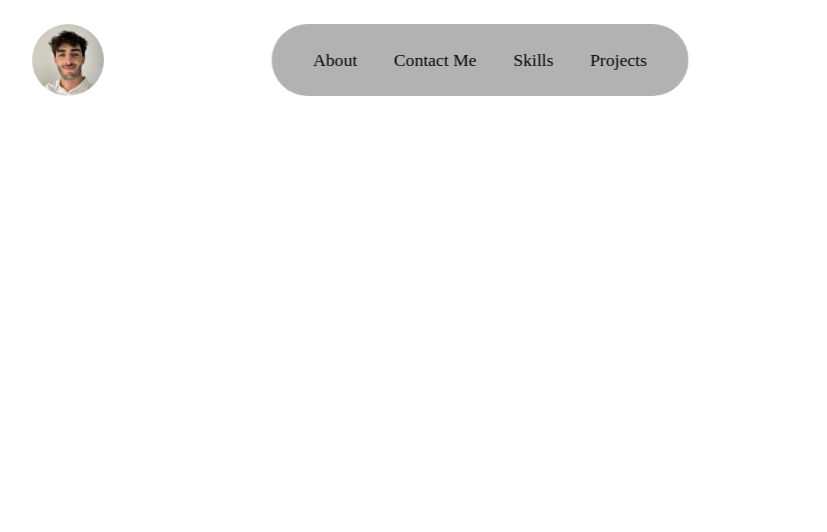
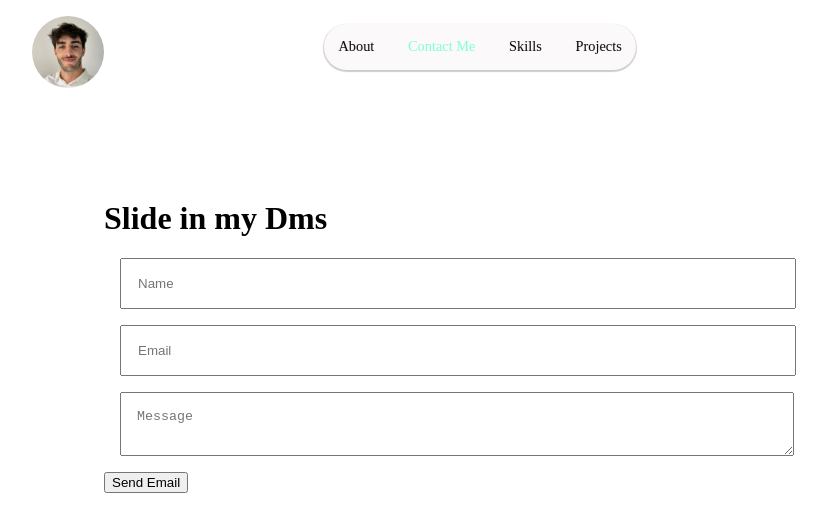
Before and after one commit to agusbarrionuevo2/Portfolio, a React (Vite) app: page /ContactMe in a window 1280 px wide. Shown: the top 532 px of the page, without its empty margins (160-987 px from the left). Built offline with nearby package versions, Linux system fonts and the light colour scheme.

Commit message:
Contact and About component basic structure

```diff
--- /dev/null
+++ b/src/About/About.css
@@ -0,0 +1,3 @@
+.about {
+	margin: 15%;
+}
--- a/src/About/About.jsx
+++ b/src/About/About.jsx
@@ -1,6 +1,10 @@
+import './About.css'
 export default function About () {
 	return(
-		<>
-		</>
+		<div className='about'>
+			<h1>Full-Stack Developer</h1>
+			<h2>I'm Agustin Barrionuevo, a Full-Stack Developer and Business student based in Argentina. </h2>
+			<p>Lorem ipsum dolor sit amet, consectetur adipisicing elit. Rem nostrum ex excepturi ad animi voluptates, quos earum iure molestiae accusantium reprehenderit, voluptate mollitia. Libero, et quo delectus magni soluta quod! Lorem ipsum, dolor sit amet consectetur adipisicing elit. Vel non cupiditate, impedit veritatis necessitatibus culpa consequatur excepturi obcaecati molestiae officia soluta, repellat deleniti tenetur modi quidem minima, corporis aut voluptas!</p>
+		</div>
 	)
 }
--- a/src/App.jsx
+++ b/src/App.jsx
@@ -14,7 +14,7 @@ function App() {
       <Route exact path='About' Component={About}/>
       <Route exact path='Skills' Component={Skills}/>
       <Route exact path='Projects' Component={Projects}/>
-      <Route exact path='ConctactMe' Component={ContactMe}/>
+      <Route exact path='ContactMe' Component={ContactMe}/>
     </Routes>
     </>
   )
--- a/src/Contact Me/ContactMe.css
+++ b/src/Contact Me/ContactMe.css
@@ -0,0 +1,11 @@
+.containerAbout {
+	margin-top: 25vh;
+	margin-left: 20vw;
+}
+
+.inputs{
+	display: block;
+	margin: 1rem;
+	padding: 1rem;
+	width: 40rem;
+}
--- a/src/Contact Me/ContactMe.jsx
+++ b/src/Contact Me/ContactMe.jsx
@@ -1,7 +1,16 @@
+import { useRef } from 'react'
 import './ContactMe.css'
 export default function ContactMe () {
+	const form = useRef();
 	return(
-		<>
-		</>
+		<div className='containerAbout'>
+			<h1>Slide in my Dms</h1>
+			<form ref={form}>
+				<input className='inputs' type='text' name='name' placeholder='Name'/>
+				<input className='inputs' type='text' name='email' placeholder='Email'/>
+				<textarea className='inputs' type='text' name='message' placeholder='Message'/>
+				<button type='submit'>Send Email</button>
+			</form>
+		</div>
 	)
 }
--- a/src/NavBar/NavBar.css
+++ b/src/NavBar/NavBar.css
@@ -1,40 +1,40 @@
 nav {
-  background: rgba(0, 0, 0, 0.3);
+  background: rgba(242, 234, 234, 0.3);
   width: max-content;
   display: block;
-  padding: 0.7rem 1.7rem;
+  /* padding: 0.7rem 1.7rem; */
   z-index: 2;
   position: fixed;
   left: 50%;
   transform: translateX(-50%);
   top: 1.5rem;
   display: flex;
-  gap: 0.5rem;
+  gap: 0.3rem;
   border-radius: 3rem;
   backdrop-filter: blur(15px);
+  box-shadow: 0px 1px 1px 1px rgba(0,0,0,.2);
 }
 
 nav a {
   background: transparent;
   padding: 0.9rem;
-  border-radius: 50%;
   display: flex;
   color: var(--color4);
-  font-size: 1.1rem;
+  font-size: .9rem;
   text-decoration: none;
 }
 
 nav a:hover {
-  background: rgba(0, 0, 0, 0.3);
+  color: aquamarine;
 }
 
 nav a.active {
   background: var(--color3);
-  color: var(--color5);
+  color: aquamarine;
 }
 
 .me {
-  top: 1.5rem;
+  top: 1rem;
   left: 15%;
   position: fixed;
   width: 4.5rem;
--- a/src/Projects/Projects.jsx
+++ b/src/Projects/Projects.jsx
@@ -2,6 +2,7 @@ import './Projects.css'
 export default function Projects () {
 	return(
 		<>
+		<h1>Projects</h1>
 		</>
 	)
 }
--- a/src/Skills/Skills.jsx
+++ b/src/Skills/Skills.jsx
@@ -2,6 +2,7 @@ import './Skills.css'
 export default function Skills () {
 	return(
 		<>
+		<h1>Skills</h1>
 		</>
 	)
 }
```
